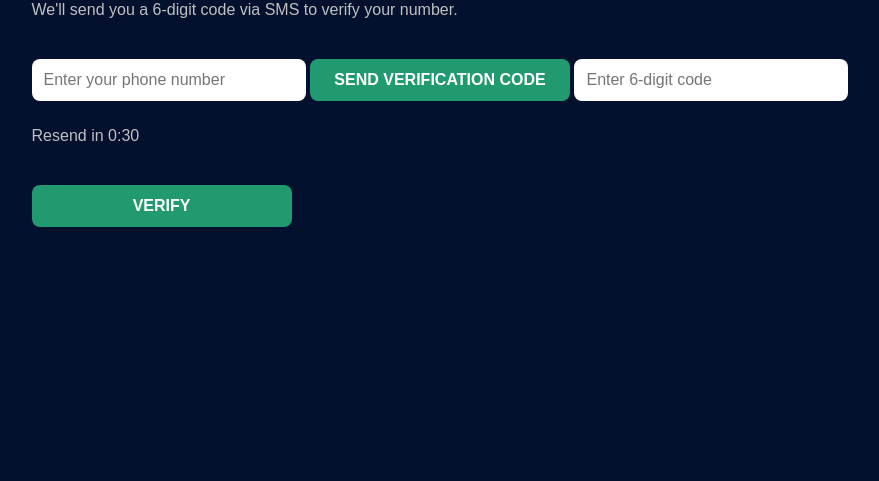
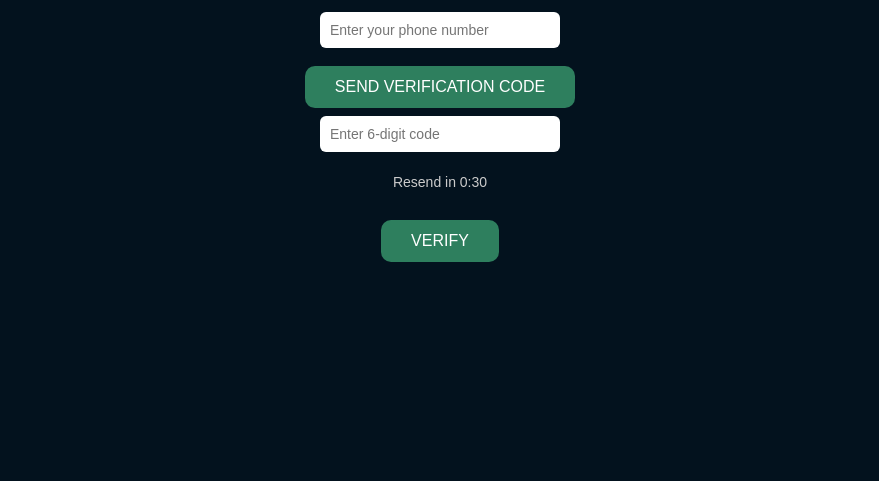
Before and after one commit to yosilavi/SmartService-app, a plain HTML site: page verify.html in a window 1280 px wide. Shown: the part 319-800 px from the top of the page, without its empty margins (200-1079 px from the left). Drawn offline with Linux system fonts and the light colour scheme.

Commit message:
Update verify.html

```diff
--- a/verify.html
+++ b/verify.html
@@ -5,7 +5,7 @@
     <title>Phone Verification</title>
     <style>
       body {
-        background-color: #03112e;
+        background-color: #03121E;
         display: flex;
         flex-direction: column;
         align-items: center;
@@ -15,67 +15,69 @@
         color: white;
         margin: 0;
       }
+
       h1 {
-        font-size: 28px;
+        font-size: 24px;
         margin-bottom: 10px;
       }
+
       p {
-        margin-bottom: 30px;
-        color: #c0c0c0;
+        font-size: 14px;
+        color: #CCCCCC;
+        margin-bottom: 20px;
       }
+
       input {
-        width: 250px;
-        padding: 12px;
-        margin: 10px 0;
+        padding: 10px;
+        margin: 8px;
+        width: 220px;
+        border-radius: 6px;
         border: none;
-        border-radius: 8px;
+        font-size: 14px;
+      }
+
+      button {
+        background-color: #2E7F5E;
+        color: white;
+        padding: 12px 30px;
+        border: none;
+        border-radius: 10px;
         font-size: 16px;
+        margin-top: 10px;
+        cursor: pointer;
       }
-      button {
-        width: 260px;
-        padding: 12px;
-        margin-top: 10px;
-        background-color: #219a6f;
-        color: white;
-        font-weight: bold;
-        border: none;
-        border-radius: 8px;
-        cursor: pointer;
-        font-size: 16px;
-      }
-      #verified-screen {
-        display: none;
-        font-size: 24px;
-        color: white;
+
+      .verified {
+        font-size: 22px;
+        color: lightgreen;
+        margin-top: 30px;
       }
     </style>
   </head>
   <body>
-    <div id="verify-screen">
-      <h1>Phone Verification</h1>
-      <p>We'll send you a 6-digit code via SMS to verify your number.</p>
-      <input type="text" id="phone" placeholder="Enter your phone number" />
-      <button onclick="sendCode()">SEND VERIFICATION CODE</button>
-      <input type="text" id="code" placeholder="Enter 6-digit code" />
-      <p id="resend">Resend in 0:30</p>
-      <button onclick="verifyCode()">VERIFY</button>
-    </div>
-    <div id="verified-screen">verified</div>
+    <h1>Phone Verification</h1>
+    <p>We'll send you a 6-digit code via SMS to verify your number.</p>
+    <input type="text" placeholder="Enter your phone number" id="phone" />
+    <button onclick="sendCode()">SEND VERIFICATION CODE</button>
+    <input type="text" placeholder="Enter 6-digit code" id="code" />
+    <p id="resend">Resend in 0:30</p>
+    <button onclick="verifyCode()">VERIFY</button>
 
     <script>
-      let sentCode = '123456'; // קוד דוגמה לבדיקה
-
       function sendCode() {
-        alert('Verification code sent: ' + sentCode);
+        alert("Code sent: 123456"); // תחליף בעתיד למערכת אמיתית
       }
 
       function verifyCode() {
-        const entered = document.getElementById('code').value;
-        if (entered === sentCode) {
-          document.getElementById('verify-screen').style.display = 'none';
-          document.getElementById('verified-screen').style.display = 'block';
+        const code = document.getElementById("code").value;
+        if (code === "123456") {
+          document.body.innerHTML = `
+            <div style="color:white;font-family:sans-serif;display:flex;justify-content:center;align-items:center;height:100vh;background:#03121E">
+              <div class="verified">Verified</div>
+            </div>
+          `;
         } else {
-          alert('Incorrect code.');
+          alert("Wrong code");
         }
       }
     </script>
```
